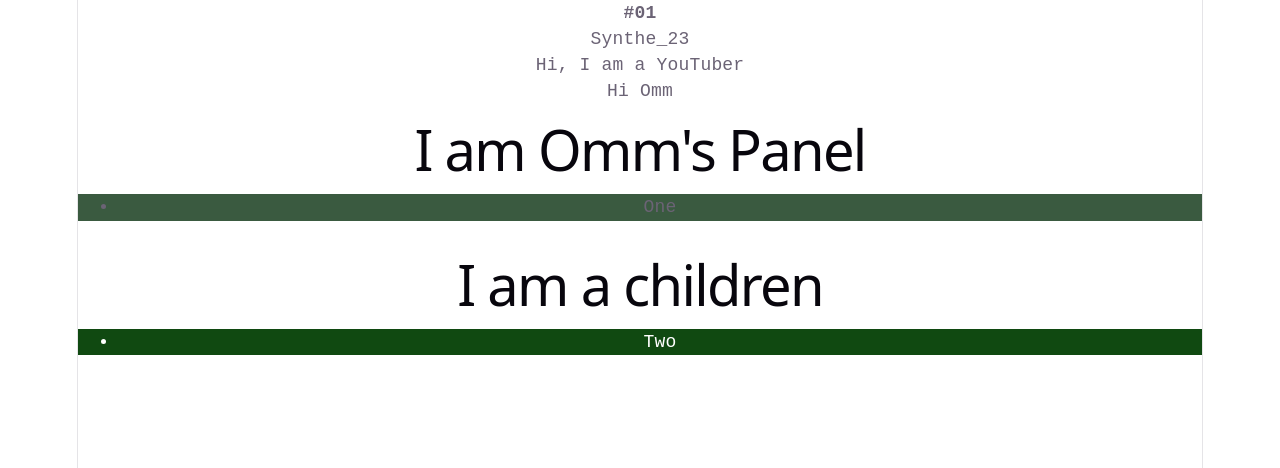
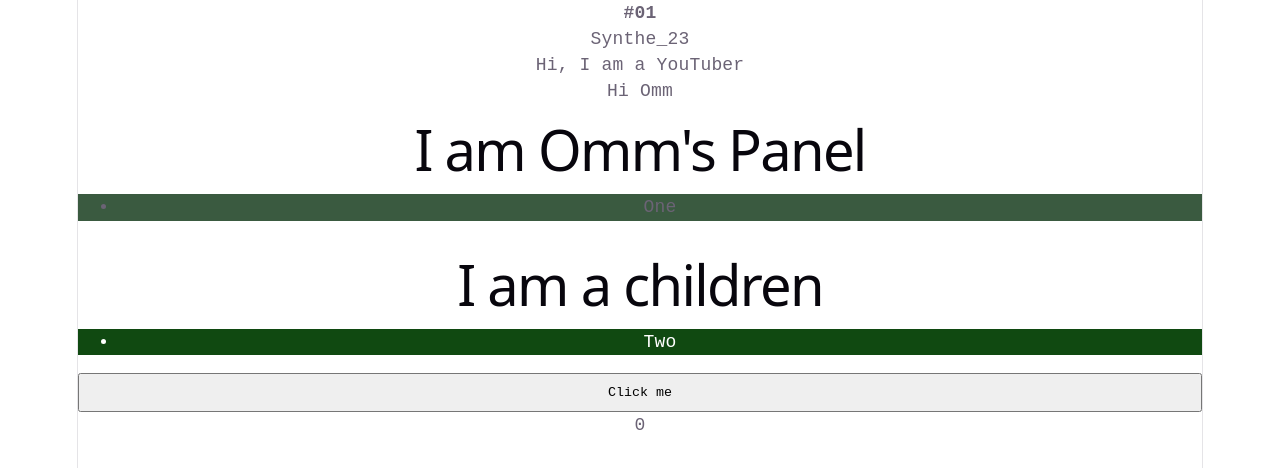
Before and after one commit to Synthe23/Tsc_Tuto, a React (Vite) app in the folder React_With_ts/: page / in a window 1280 px wide. Shown: the top 468 px of the page. Built offline with nearby package versions, Linux system fonts and the light colour scheme.

Commit message:
Added the states fucnctionability

```diff
--- a/React_With_ts/src/App.tsx
+++ b/React_With_ts/src/App.tsx
@@ -6,6 +6,8 @@ import {
   Panel,
   RequierdChildrenPanel,
 } from "./components/03_ChildrenReactNode";
+import { Button } from "./components/05_ComponentProps";
+import { Counter } from "./components/06_States";
 
 function App() {
   // const [count, setCount] = useState(0)
@@ -32,6 +34,14 @@ function App() {
           </ul>
         }
       />
+
+      <Button
+        variant="primary"
+        onClick={() => alert("Button Clicked!")}
+        style={{textAlign: "center", fontFamily: "monospace"}}
+      >Click me</Button>
+
+      <Counter />
     </>
   );
 }
--- /dev/null
+++ b/React_With_ts/src/components/05_ComponentProps.tsx
@@ -0,0 +1,12 @@
+import type { ComponentProps, CSSProperties } from "react";
+// reuse
+
+type ButtonBaseProps = ComponentProps<"button">;
+type ButtonProps = ButtonBaseProps & { variant?: "primary" | "secondary" };
+
+export function Button({ variant = "primary", style, ...rest }: ButtonProps) {
+  const base: CSSProperties = {
+    padding: "10px",
+  };
+  return <button style={{ ...base, ...style }} {...rest} />;
+}
--- /dev/null
+++ b/React_With_ts/src/components/06_States.tsx
@@ -0,0 +1,35 @@
+import { useState } from "react";
+
+type LoadState =
+  | { status: "idle" }
+  | { status: "loading" }
+  | { status: "success"; data: string }
+  | { status: "error"; message: string };
+
+export function Counter() {
+  const [count, setCount] = useState(0);
+
+  return (
+    <div style={{ cursor: "pointer" }} onClick={() => setCount(count + 1)}>
+      {count}
+    </div>
+  );
+}
+
+export function LoaderDemo() {
+  const [state, setState] = useState<LoadState>({
+    status: "idle",
+  });
+
+  async function fetchData() {
+    setState({ status: "loading" });
+
+    // Simulate fetching
+    setState({ status: "success", data: "Fetched!" });
+
+    // Or, on failure:
+    // setState({ status: "error", message: "Something went wrong" });
+  }
+
+  return <button onClick={fetchData}>{state.status}</button>;
+}
```
